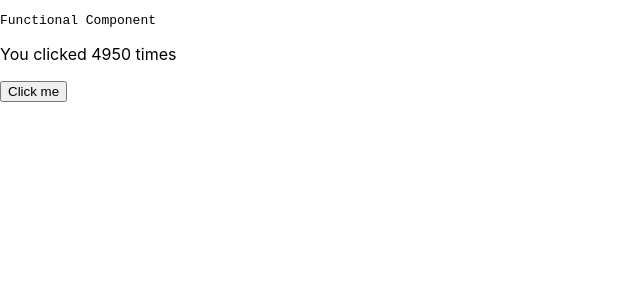
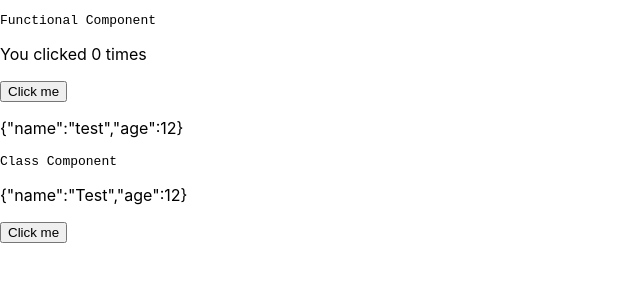
Before and after one commit to quocnhat02/microservice-dotnet, a React (Create React App) app: page / in a window 1280 px wide. Shown: the top 300 px of the page, without its empty margins (0-640 px from the left). Built offline with nearby package versions, Linux system fonts and the light colour scheme.

Commit message:
useState class component

```diff
--- a/src/App.js
+++ b/src/App.js
@@ -1,9 +1,11 @@
 import ExampleFunctional from "./components/ExampleFunctional";
+import ExampleClass from "./components/ExmapleClass";
 
 function App() {
   return (
     <div className="App">
       <ExampleFunctional />
+      <ExampleClass />
     </div>
   );
 }
--- a/src/components/ExampleFunctional.js
+++ b/src/components/ExampleFunctional.js
@@ -1,16 +1,10 @@
 import React, { useState } from "react";
 
 const ExampleFunctional = () => {
-  const initialValues = () => {
-    let total = 0;
-    for (let i = 0; i < 100; i++) {
-      total += i;
-    }
-    console.log("initialValue");
-    return total;
-  };
-  const [count, setCount] = useState(() => {
-    return initialValues();
+  const [count, setCount] = useState(0);
+  const [user, setUser] = useState({
+    name: "test",
+    age: 12,
   });
 
   const handleClick = () => {
@@ -20,12 +14,15 @@ const ExampleFunctional = () => {
     setCount((preState) => {
       return preState + 1;
     });
+
+    setUser({ name: "updated" });
   };
   return (
     <div>
       <pre>Functional Component</pre>
       <p>You clicked {count} times</p>
       <button onClick={handleClick}>Click me</button>
+      <p>{JSON.stringify(user)}</p>
     </div>
   );
 };
--- /dev/null
+++ b/src/components/ExmapleClass.js
@@ -0,0 +1,25 @@
+import React, { Component } from "react";
+
+export default class ExampleClass extends Component {
+  constructor(props) {
+    super(props);
+    this.state = {
+      name: "Test",
+      age: 12,
+    };
+  }
+
+  handleClick = () => {
+    this.setState({ name: "updated" });
+  };
+
+  render() {
+    return (
+      <div>
+        <pre>Class Component</pre>
+        <p>{JSON.stringify(this.state)}</p>
+        <button onClick={this.handleClick}>Click me</button>
+      </div>
+    );
+  }
+}
```
